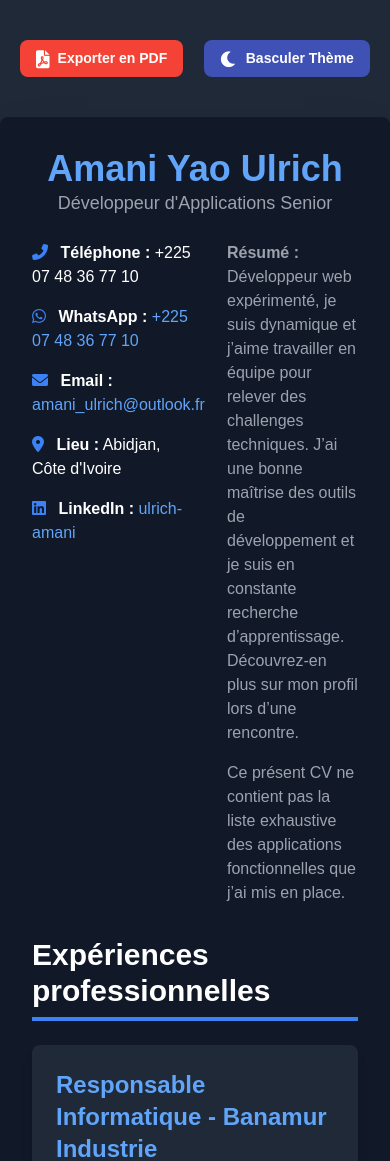
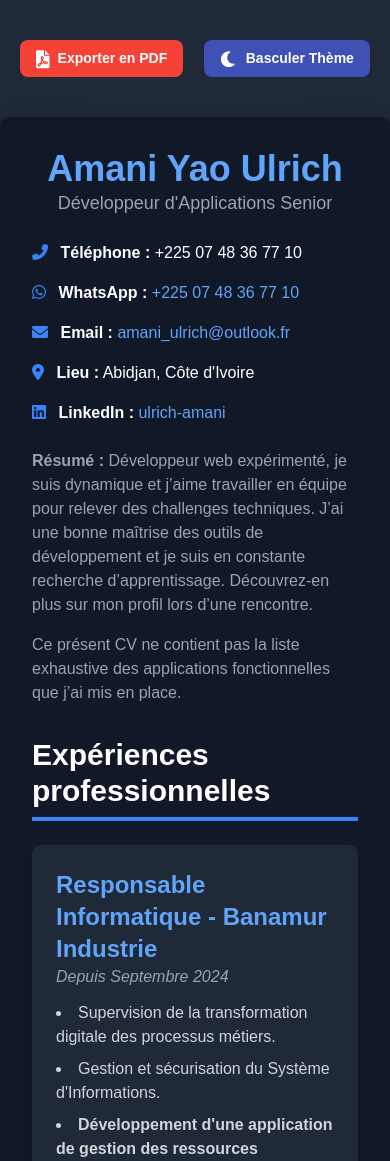
Before and after one commit to pytharchimede/ulrichWebSite, a PHP site: page /cv/index.php in a window 390 px wide. Shown: the top 1161 px of the page. Run offline with PHP 8.4, Linux system fonts and the light colour scheme; some libraries are stand-ins or nearby versions.

Commit message:
Fix responsive design

```diff
--- a/cv/index.php
+++ b/cv/index.php
@@ -192,9 +192,9 @@
             <p class="text-lg text-gray-400">Développeur d'Applications Senior</p>
         </div>
 
-        <div class="flex items-start mt-6 space-x-8">
+        <div class="flex flex-col md:flex-row items-start mt-6 md:space-x-8 space-y-6 md:space-y-0">
             <!-- Contacts Section -->
-            <div class="flex flex-col items-start space-y-4 w-1/2">
+            <div class="flex flex-col items-start space-y-4 w-full md:w-1/2">
                 <p><i class="fas fa-phone-alt text-blue-500 mr-2"></i> <strong>Téléphone :</strong> +225 07 48 36 77 10</p>
                 <p><i class="fab fa-whatsapp text-blue-500 mr-2"></i> <strong>WhatsApp :</strong>
                     <a href="https://wa.me/+2250748367710" class="text-blue-400" target="_blank">+225 07 48 36 77 10</a>
@@ -204,12 +204,13 @@
                 <p><i class="fas fa-map-marker-alt text-blue-500 mr-2"></i> <strong>Lieu :</strong> Abidjan, Côte d'Ivoire</p>
                 <p><i class="fab fa-linkedin text-blue-500 mr-2"></i> <strong>LinkedIn :</strong> <a target="_blank" href="https://linkedin.com/in/ulrich-amani-643a3311b" class="text-blue-400">ulrich-amani</a></p>
             </div>
-
-
             <!-- Resume Section -->
-            <div class="w-1/2 text-gray-400">
+            <div class="w-full md:w-1/2 text-gray-400">
                 <p class="mb-4">
-                    <strong>Résumé :</strong> Développeur web expérimenté, je suis dynamique et j’aime travailler en équipe pour relever des challenges techniques. J’ai une bonne maîtrise des outils de développement et je suis en constante recherche d’apprentissage. Découvrez-en plus sur mon profil lors d’une rencontre.
+                    <strong>Résumé :</strong>
+                    Développeur web expérimenté, je suis dynamique et j’aime travailler en équipe pour relever des
+                    challenges techniques. J’ai une bonne maîtrise des outils de développement et je suis en constante
+                    recherche d’apprentissage. Découvrez-en plus sur mon profil lors d’une rencontre.
                 </p>
                 <p>
                     Ce présent CV ne contient pas la liste exhaustive des applications fonctionnelles que j’ai mis en place.
--- a/index.html
+++ b/index.html
@@ -18,7 +18,7 @@
             <a href="#contact">Contact</a>
         </nav>
         <a href="devis.html" class="cta-button">Demander un devis</a>
-        <a href="https://fidest.ci/ulrichamani" class="cta-button" target="_blank" rel="noopener">Voir mon CV</a>
+        <a href="https://fidest.ci/ulrichamani/cv/index.php" class="cta-button" target="_blank" rel="noopener">Voir mon CV</a>
     </header>
 
     <!-- Hero Section -->
```
